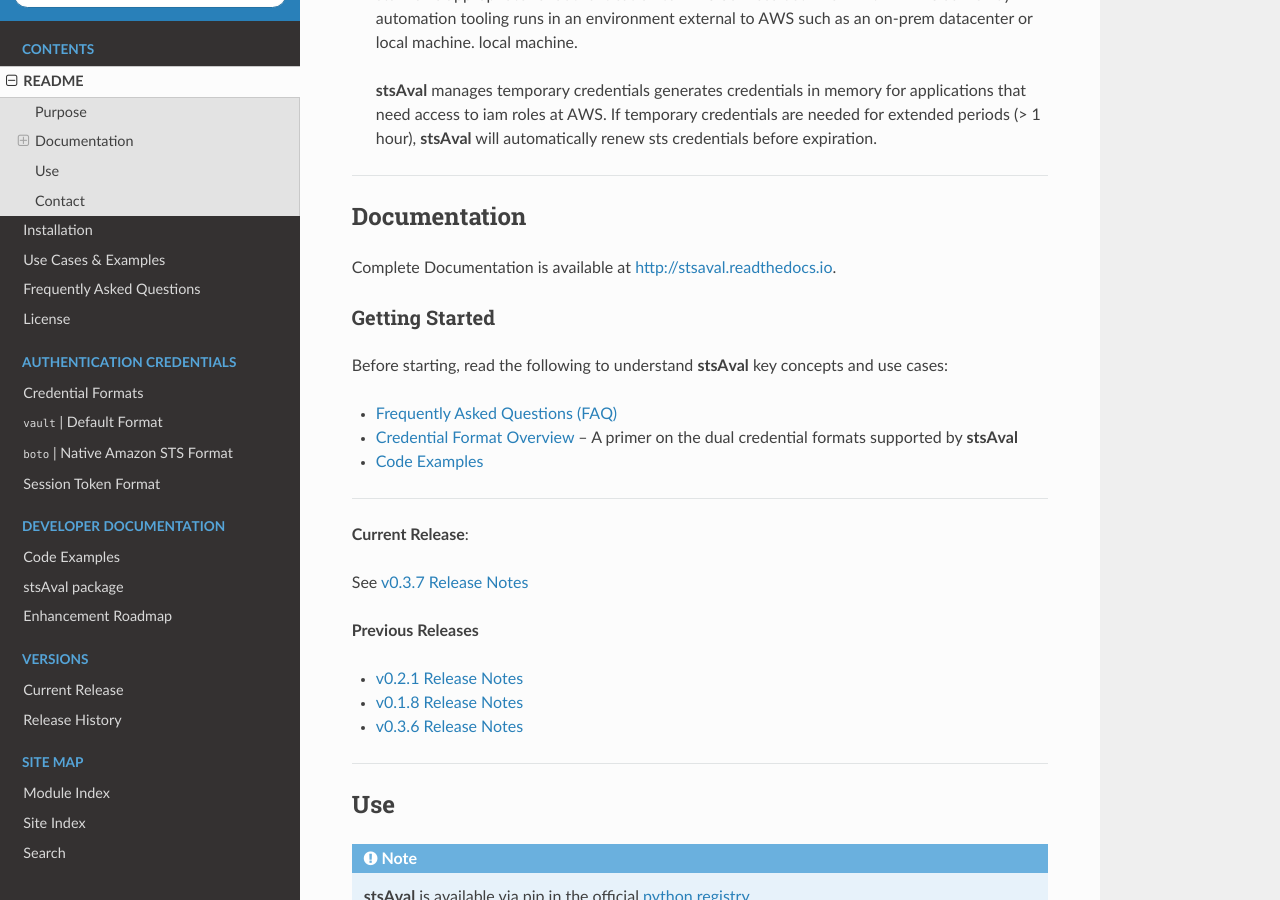
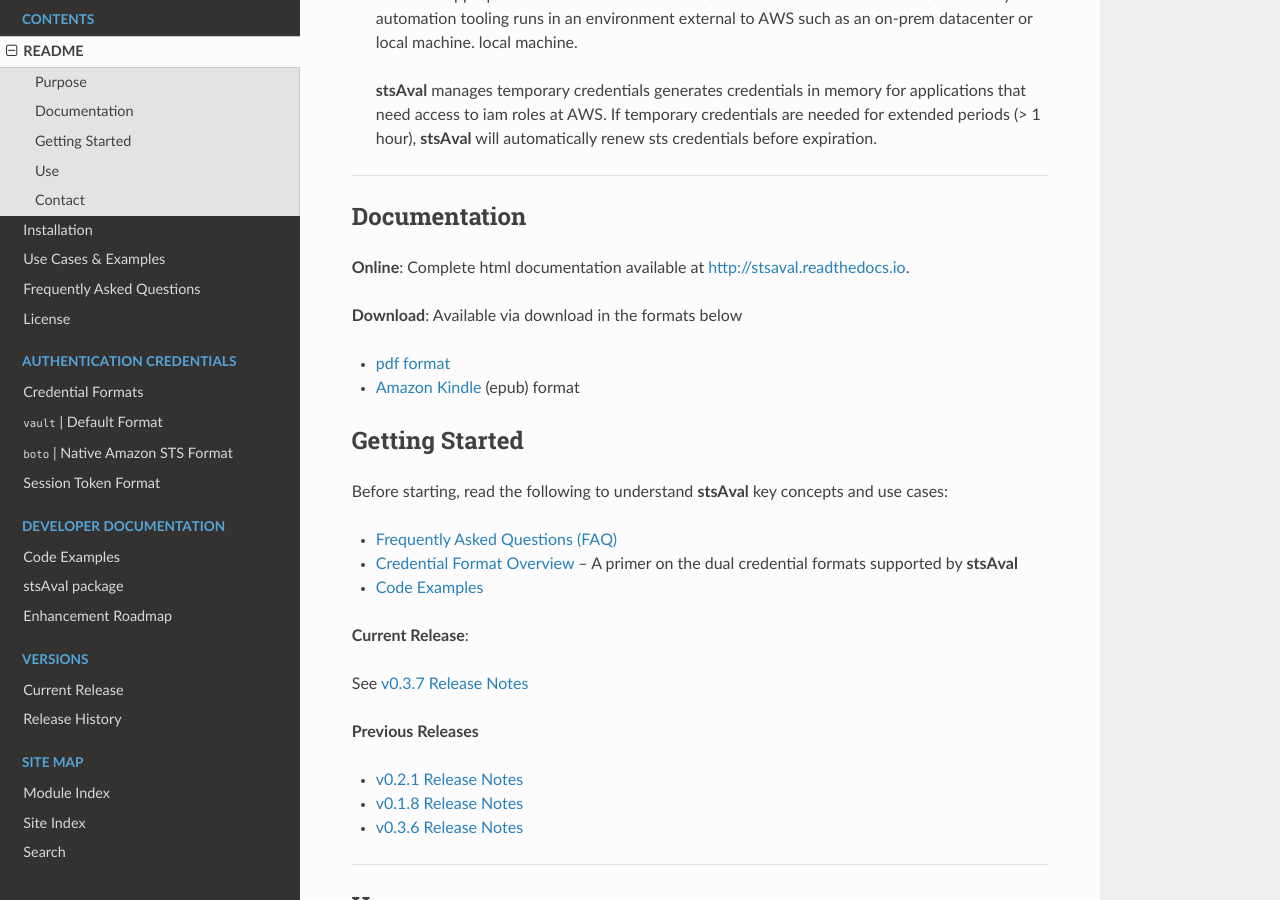
Before and after one commit to fstab50/stslib, a Sphinx documentation site: the page built from docs/README.rst, in a window 1280 px wide and 900 px high, scrolled down 517 px. Built offline with Sphinx 7.4.7 and the Read the Docs theme 2.0.0, drawn with Linux system fonts in a browser that asks for light colours; pages that are not in the unit, such as notebooks, are missing from menus.

Commit message:
README.rst

```diff
--- a/docs/README.rst
+++ b/docs/README.rst
@@ -9,7 +9,7 @@
 .. image:: https://img.shields.io/jenkins/s/https/jenkins.qa.ubuntu.com/view/Precise/view/All%20Precise/job/precise-desktop-amd64_default.svg
     :target: https://github.com/fstab50/stsAval/tree/master
 
-.. image:: https://readthedocs.org/projects/stsAval/badge/?version=latest&style=flat
+.. image:: https://img.shields.io/readthedocs/pip.svg
     :target: http://stsaval.readthedocs.io
 
 .. image::  https://img.shields.io/badge/python-3.5%2C%203.6-blue.svg
@@ -50,18 +50,22 @@
 Documentation
 ~~~~~~~~~~~~~~~
 
-Complete Documentation is available at `http://stsaval.readthedocs.io <http://stsaval.readthedocs.io>`__.
+**Online**: Complete html documentation available at `http://stsaval.readthedocs.io <http://stsaval.readthedocs.io>`__.
+
+**Download**:  Available via download in the formats below
+
+- `pdf format <https://readthedocs.org/projects/stsaval/downloads/pdf/latest/>`__
+- `Amazon Kindle <https://readthedocs.org/projects/stsaval/downloads/epub/latest/>`__ (epub) format
+
 
 Getting Started
-****************
+~~~~~~~~~~~~~~~
 
 Before starting, read the following to understand **stsAval** key concepts and use cases:
 
 -  `Frequently Asked Questions (FAQ) <./FAQ.html>`__
 -  `Credential Format Overview <./primer/credential-format-overview.html>`__ -- A primer on the dual credential formats supported by **stsAval**
 -  `Code Examples <./primer/index-code-examples.html>`__
-
-------------
 
 **Current Release**:
 
```
